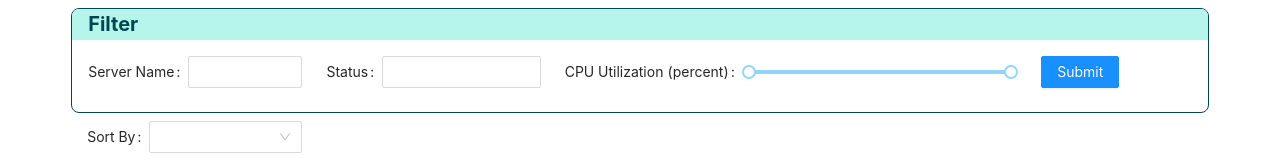
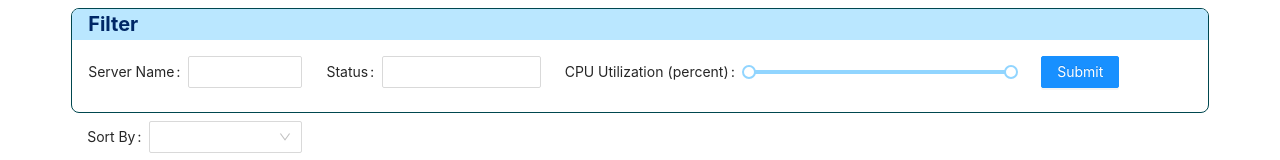
Before and after one commit to tannaz97shr/servers-panel, a React (Create React App) app: page / in a window 1280 px wide. Shown: the top 160 px of the page. Built offline with nearby package versions, Linux system fonts and the light colour scheme; no server answers.

Commit message:
color change

```diff
--- a/src/components/filterBox/styled.ts
+++ b/src/components/filterBox/styled.ts
@@ -12,10 +12,10 @@ export const FilterBoxContainer = styled.div`
 `;
 
 export const FilterBoxHeader = styled.div`
-  background-color: #b5f5ec;
+  background-color: #bae7ff;
   margin-bottom: 1rem;
   font-weight: 700;
   font-size: 1.25rem;
-  color: #00474f;
+  color: #002766;
   padding-left: 1rem;
 `;
```
